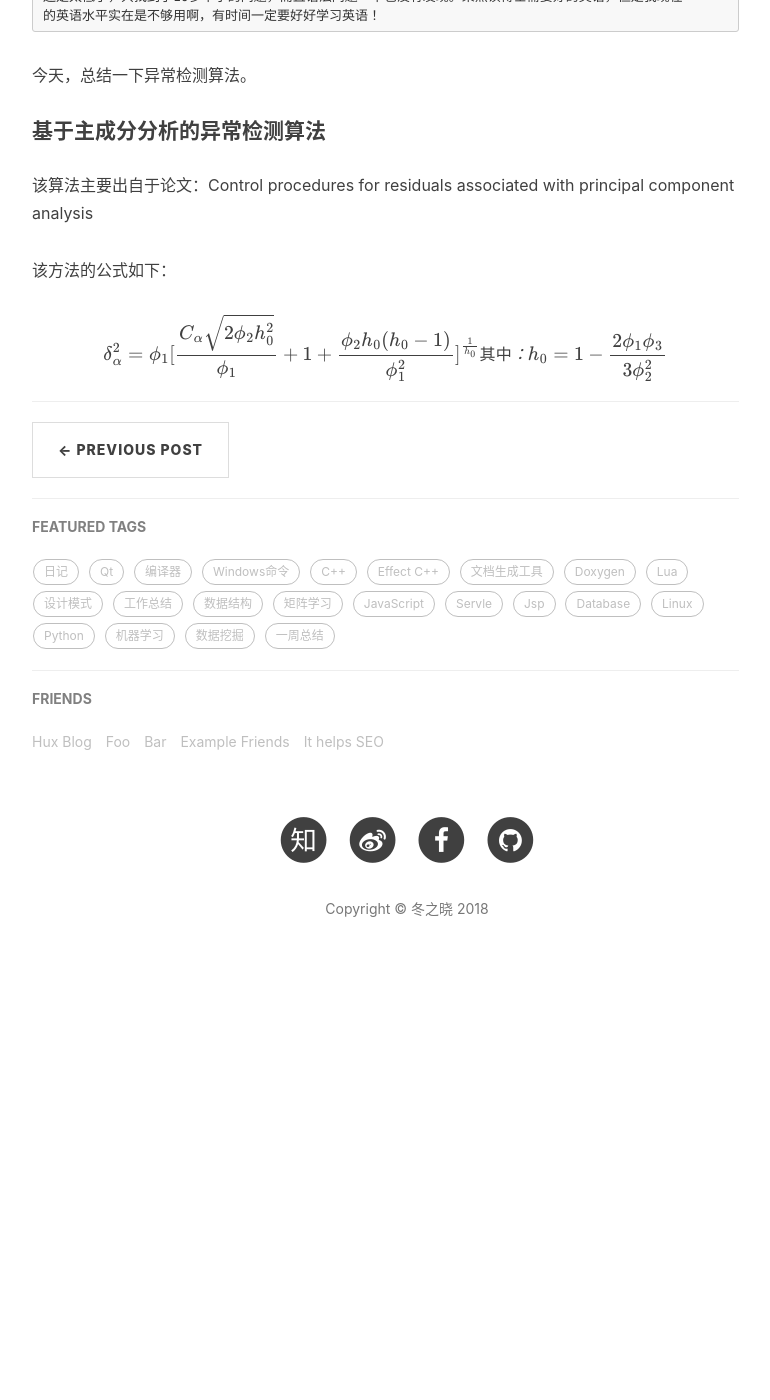
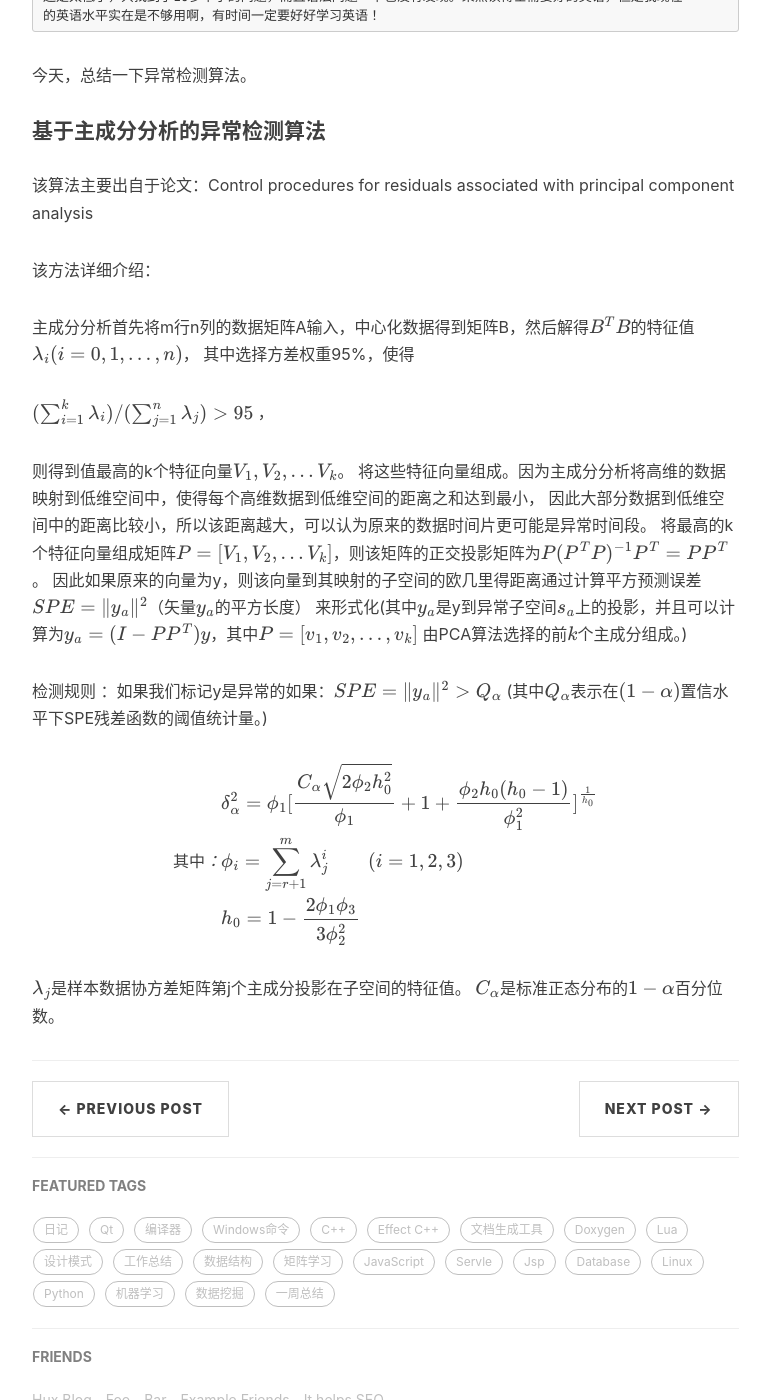
Before and after one commit to Dongzhixiao/Dongzhixiao.github.io, a Jekyll site: the page built from _posts/2018-01-28-thinking-PCA.md, in a window 1280 px wide and 1400 px high, scrolled down 580 px. Shown: the whole window, without its empty margins (233-1003 px from the left). Built offline with Jekyll 4.4.1, drawn with Linux system fonts in a browser that asks for light colours; nearby versions of some CDN libraries; formulas are drawn with MathJax 3; comment, search, counter and statistics services are not loaded; before the commit the page ends 1593 px from its top, so only the background shows below that; some of the changed text lies outside the part shown.

Commit message:
add some diaries

```diff
--- a/_posts/2018-01-28-thinking-PCA.md
+++ b/_posts/2018-01-28-thinking-PCA.md
@@ -1,7 +1,7 @@
 ---
 layout:     post
 title:      "周日读论文"
-subtitle:   "2018/01/28 睡懒觉"
+subtitle:   "2018/01/28 思考异常检测方法"
 date:       2018-01-28
 author:     "WangXiaoDong"
 header-img: "https://github.com/Dongzhixiao/PictureCache/blob/master/diaryPic/20180128.jpg?raw=true"
@@ -24,11 +24,34 @@ tags:
 
 该算法主要出自于论文：Control procedures for residuals associated with principal component analysis
 
-该方法的公式如下：
+该方法详细介绍：
+
+主成分分析首先将m行n列的数据矩阵A输入，中心化数据得到矩阵B，然后解得$$B^TB$$的特征值$$λ_i (i=0,1,…,n)$$，
+其中选择方差权重95%，使得
+
+$$(\sum_{i=1}^kλ_i )/(\sum_{j=1}^nλ_j )>95%$$
+，
+
+则得到值最高的k个特征向量$$V_1,V_2,…V_k$$。
+将这些特征向量组成。因为主成分分析将高维的数据映射到低维空间中，使得每个高维数据到低维空间的距离之和达到最小，
+因此大部分数据到低维空间中的距离比较小，所以该距离越大，可以认为原来的数据时间片更可能是异常时间段。
+将最高的k个特征向量组成矩阵$$P=[V_1,V_2,…V_k]$$，则该矩阵的正交投影矩阵为$$P(P^T P)^{-1}P^T=PP^T$$。
+因此如果原来的向量为y，则该向量到其映射的子空间的欧几里得距离通过计算平方预测误差$$SPE=‖y_a ‖^2$$（矢量$$y_a$$的平方长度）
+来形式化(其中$$y_a$$是y到异常子空间$$s_a$$上的投影，并且可以计算为$$y_a=(I-PP^T )y$$，其中$$P=[v_1,v_2,…,v_k]$$
+由PCA算法选择的前$$k$$个主成分组成。)
+
+检测规则 ：如果我们标记y是异常的如果：$$SPE=‖y_a ‖^2>Q_\alpha$$   (其中$$Q_\alpha$$表示在$$(1-\alpha)$$置信水平下SPE残差函数的阈值统计量。)
+
 
 $$
-\delta^2_\alpha =
+\begin{align}
+&\delta^2_\alpha =
 \phi_1[\frac{C_\alpha\sqrt{2\phi_2h^2_0}}{\phi_1}+1+
        \frac{\phi_2h_0(h_0-1)}{\phi_1^2}]^{\frac{1}{h_0}}  \\
-其中： h_0=1-\frac{2\phi_1\phi_3}{3\phi^2_2}
+其中：&\phi_i=\sum_{j=r+1}^{m}\lambda_j^i   \qquad  (i=1,2,3) \\
+      &h_0=1-\frac{2\phi_1\phi_3}{3\phi^2_2}
+\end{align}
 $$
+
+$$\lambda_j$$是样本数据协方差矩阵第j个主成分投影在子空间的特征值。
+$$C_\alpha$$是标准正态分布的$$1-\alpha$$百分位数。
```
Also changed, not shown: _posts/2018-01-27-have-a-rest.md (+9 -1 lines), _posts/2018-01-29-confusing.md (added, +20 -0 lines), _posts/2018-01-30-reading.md (added, +20 -0 lines), _posts/2018-01-31-dinner.md (added, +22 -0 lines), _posts/2018-02-01-helping.md (added, +43 -0 lines).
